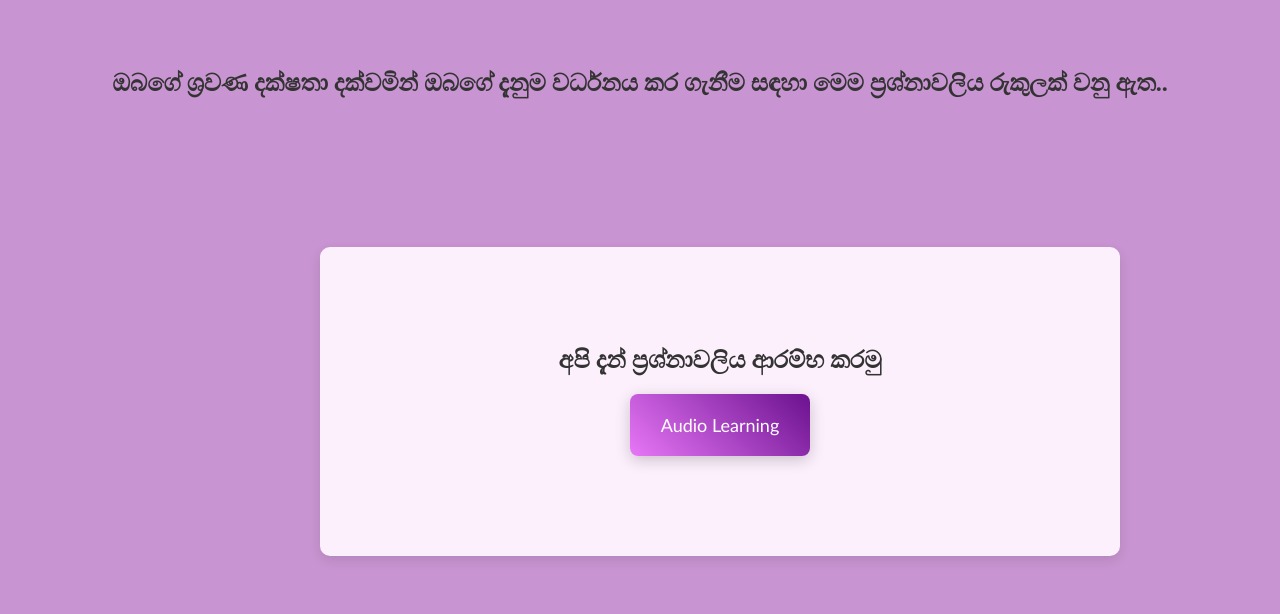
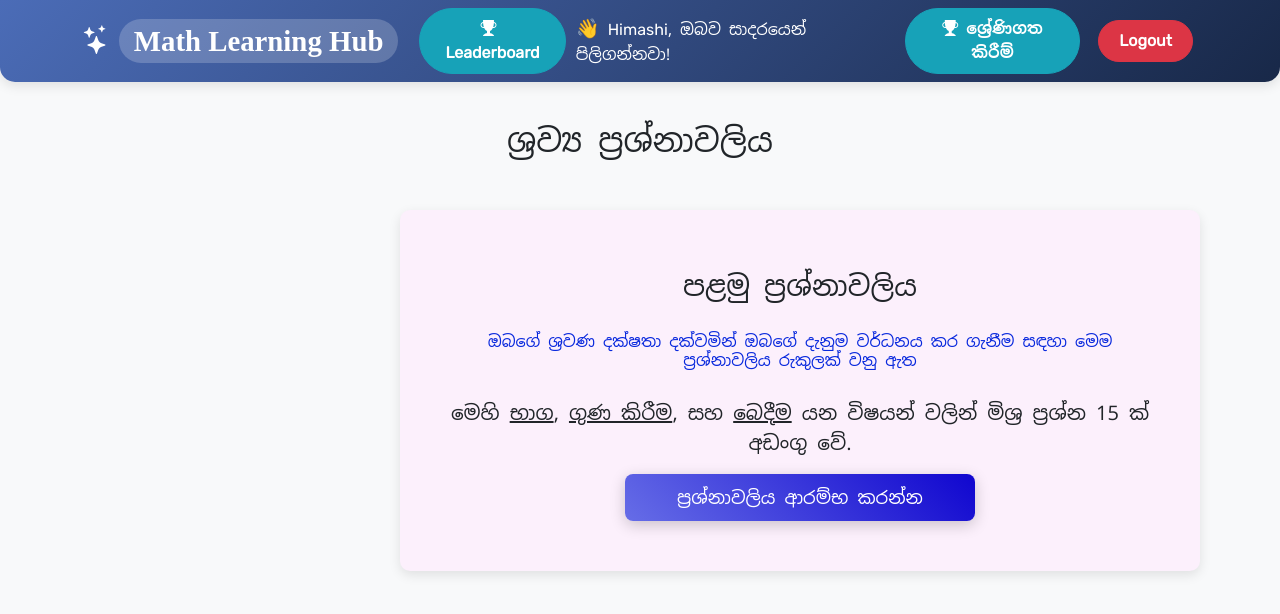
Before and after one commit to mayurasandakalum/research-complete-app, a Flask app: page / in a window 1280 px wide. Shown: the top 614 px of the page. Run offline with Flask 3, Linux system fonts and the light colour scheme; some libraries are stand-ins or nearby versions.

Commit message:
Implement to store the data in database

```diff
--- a/audio/app.py
+++ b/audio/app.py
@@ -123,18 +123,28 @@ def get_min_count_string(strings):
     no = extract_first_number(min_strings[0])
     return no
 
+# for all score
+def calculate_res(query):
+    result = []
+    for doc in query:
+        data_dict = doc.to_dict()
+        result.append(data_dict["data"]["Lesson"])
+    counts = Counter(result)
+    counts_dict = dict(counts)
+    return counts_dict
+
 # num- Total answered questions, # Total number of questions in a lesson
 def random_q_r(num, noq):
     global rd_lesson
     global rd_lesson_c
     if rd_lesson > 0:
-        if rd_lesson_c > 5:
+        if rd_lesson_c > 4:
             lesson = 100
         else:
-            rd_lesson_c += 1
+            rd_lesson_c = rd_lesson_c + 1
             lesson = rd_lesson - 1
     else:
-        lesson = int(num / noq)
+        lesson = int((num-1) / noq)
     start = lesson * 50
     qid = random.randint(start, start + 50)
     return qid
@@ -284,27 +294,38 @@ def submit_sudio():
     global Aud_results_2
 
     correct = False
+    qid = Aud_data['ID']
     audio_file = "static/aud_records/"+str(Aud_data['ID'])+".wav"
 
     ans_txt=stt_sinhala(audio_file)
     #retriev the current user's session info
     user=session.get('user', 'No user stored')
+    ori_answer=Aud_data['Answer']
+    lesson = Aud_data['Lesson']
+
     if ans_txt:
-        ori_answer=Aud_data['Answer']
+
         sim=is_similar(ori_answer,ans_txt)
         print(sim)
         print(sim,ori_answer)
         if sim> 0.6:
+            correct = True
             if rd_lesson > 0:
-                correct = True
                 Aud_results_2.append(Aud_data['Lesson'])
             else:
-                correct = True
                 Aud_results.append(Aud_data['Lesson'])
-            db.collection('audio_results').add({"name":user,"data":Aud_data})
 
-        print(Aud_results_2)
-        print(Aud_results)
+        db.collection('audio_results').add({
+            "user": user,
+            "question_id": qid,
+            "student_answer": ans_txt,
+            "correct_answer": ori_answer,
+            "lesson": lesson,
+            "is_correct": correct
+        })
+
+        # print(Aud_results_2)
+        # print(Aud_results)
 
         return jsonify({
             'success': True,
--- a/audio/static/home.css
+++ b/audio/static/home.css
@@ -24,21 +24,35 @@
 }
 
 .title {
-    font-size: 24px;
+        align-items: center;
+        font-size: 35px;
+        font-weight: bold;
+        font-family: "Lucida Sans", "Lucida Sans Regular", "Lucida Grande",
+          "Lucida Sans Unicode", Geneva, Verdana, sans-serif;
+        color: #333;
+        padding-top: 20px;
+}
+    /* font-size: 24px;
     font-weight: bold;
-    font-family: serif;
+    font-family: serif; */
+
+
+/* .sentencee{
+    text-align: center;
+    margin-top: 70px;
+    font-size: 16px;
 }
 
-.sentence{
-    text-align: center;
-    margin-top: 70px;
-}
+.sentencesnew {
+    font-size: 10px;
+} */
 
 .dashboard-container {
     text-align: center;
-    padding: 100px;
-    margin-top: 150px;
-    margin-left: 320px;
+    padding: 50px;
+    margin-top: 50px;
+    font-size: 10px;
+    margin-left: 400px;
     border-radius: 10px;
     box-shadow: 0 4px 12px rgba(0, 0, 0, 0.1);
     background-color: #fcf0fc;
@@ -48,7 +62,7 @@
 
 h1 {
     margin-bottom: 20px;
-    font-size: 24px;
+    font-size: 16px;
     color: #333;
     font-family: serif;
 }
@@ -57,18 +71,19 @@ h1 {
     display: flex;
     flex-wrap: wrap;
     gap: 20px;
+    font-size: 5px;
     justify-content: center;
-    font-family: 'Trebuchet MS', 'Lucida Sans Unicode', 'Lucida Grande', 'Lucida Sans', Arial, sans-serif;
+    /* font-family: 'Trebuchet MS', 'Lucida Sans Unicode', 'Lucida Grande', 'Lucida Sans', Arial, sans-serif;*/
 }
 
 .learning-btn {
-    padding: 20px 30px;
+    padding: 10px 28px;
     font-size: 18px;
     text-decoration: none;
     color: #fff;
     border-radius: 8px;
     text-align: center;
-    width: 180px;
+    width: 350px;
     position: relative;
     overflow: hidden;
     box-shadow: 0 4px 15px rgba(0, 0, 0, 0.2);
@@ -88,6 +103,35 @@ h1 {
     animation: shine 4s infinite;
 }
 
+
+.sen {
+    text-align: center;
+    font-size: 10px;
+
+}
+
+.card-text{
+    font-size: 20px;
+    padding-top: 20px;
+
+
+}
+
+.que {
+    padding-bottom: 20px;
+    padding-top: 10px;
+}
+
+.quesub {
+    color: #0828dd;
+}
+
+.qu {
+    text-align: center;
+    padding-top: 40px;
+}
+
+
 @keyframes shine {
     0% {
         transform: translateX(-100%) rotate(45deg);
@@ -105,10 +149,10 @@ h1 {
 
 /* Auditory - Playful Green/Blue gradient */
 .auditory {
-    background: linear-gradient(45deg, #e777f6, #6b118f);
+    background: linear-gradient(45deg, #666de7, #1006cf);
 }
 .auditory:hover {
-    background: linear-gradient(45deg, #d83db9, #8a058f);
+    background: linear-gradient(45deg, #3d78d8, #11058f);
 }
 
 
--- a/audio/templates/Auditory_learning.html
+++ b/audio/templates/Auditory_learning.html
@@ -50,6 +50,7 @@
         font-family: "Lucida Sans", "Lucida Sans Regular", "Lucida Grande",
           "Lucida Sans Unicode", Geneva, Verdana, sans-serif;
         color: #333;
+        padding-top: 20px;
       }
 
       /* -------------------------
@@ -233,10 +234,9 @@
 
   <body>
     <!-- Navbar -->
-    <nav class="navbar">
-      <div class="title">ශ්‍රව්‍ය ඉගෙනීම</div>
+    {% include 'base.html' %}
 
-    </nav>
+    <div class="title">ශ්‍රව්‍ය ඉගෙනීම</div>
     <!-- <div class="wrapper"> -->
       <!-- Chatbox with Character Icon -->
       <div class="chat-container">
--- a/audio/templates/Home.html
+++ b/audio/templates/Home.html
@@ -3,19 +3,6 @@
 <head>
     <link rel="stylesheet" type="text/css" href="{{ url_for('static', filename='home.css') }}">
 
-    <style>
-
-    /* Footer */
-
-
-        .contact-info {
-            font-size: 14px;
-            font-family:Cambria, Cochin, Georgia, Times, 'Times New Roman', serif;
-            margin-top: 10px;
-
-        }
-
-        </Style>
 
     <meta charset="UTF-8">
     <meta name="viewport" content="width=device-width, initial-scale=1.0">
@@ -23,14 +10,26 @@
     <link rel="stylesheet" href="{{ url_for('static', filename='home.css') }}">
 </head>
 <body>
-    <div class="sentence">
-    <h1>ඔබගේ ශ්‍රවණ දක්ෂතා දක්වමින් ඔබගේ දැනුම වර්ධනය කර ගැනීම සඳහා මෙම ප්‍රශ්නාවලිය රුකුලක් වනු ඇත..</h1>
+    {% include 'base.html' %}
+
+    <div class="sentencesnew">
+        <!-- <h1>ඔබගේ ශ්‍රවණ දක්ෂතා දක්වමින් ඔබගේ දැනුම වර්ධනය කර ගැනීම සඳහා මෙම ප්‍රශ්නාවලිය රුකුලක් වනු ඇත..</h1> -->
+    </div>
+    <div class="qu">
+        <h2>ශ්‍රව්‍ය ප්‍රශ්නාවලිය</h2>
     </div>
     <!-- Dashboard Content -->
     <div class="dashboard-container">
-        <h1>අපි දැන් ප්‍රශ්නාවලිය ආරම්භ කරමු</h1>
+        <div class="que">
+            <h3>පළමු ප්‍රශ්නාවලිය</h3>
+        </div>
+        <div class="quesub">
+            <h6>ඔබගේ ශ්‍රවණ දක්ෂතා දක්වමින් ඔබගේ දැනුම වර්ධනය කර ගැනීම සඳහා මෙම ප්‍රශ්නාවලිය රුකුලක් වනු ඇත</h6>
+        </div>
+            <p class="card-text">මෙහි <u>භාග</u>, <u>ගුණ කිරීම</u>, සහ <u>බෙදීම</u> යන විෂයන් වලින්
+            මිශ්‍ර ප්‍රශ්න 15 ක් අඩංගු වේ.</p>
         <div class="learning-methods">
-            <a href="auditory_learning" class="learning-btn auditory">Audio Learning</a>
+            <a href="auditory_learning" class="learning-btn auditory">ප්‍රශ්නාවලිය ආරම්භ කරන්න</a>
             <!-- <a href="reading_writing_learning" class="learning-btn reading-writing">Reading & Writing Learning</a>
             <a href="all_score" class="learning-btn visual">All Results</a> -->
         </div>
--- /dev/null
+++ b/audio/templates/base.html
@@ -0,0 +1,146 @@
+<!DOCTYPE html>
+<html lang="en">
+
+<head>
+  <meta charset="utf-8" />
+  <meta name="viewport" content="width=device-width, initial-scale=1, shrink-to-fit=no" />
+  <title>{% block title %} {% endblock %}</title>
+
+  <!-- Bootstrap CSS -->
+  <link href="https://cdn.jsdelivr.net/npm/bootstrap@5.3.3/dist/css/bootstrap.min.css" rel="stylesheet" type="text/css">
+  <link rel="stylesheet" href="https://maxcdn.bootstrapcdn.com/font-awesome/4.7.0/css/font-awesome.min.css" />
+  <link href="https://fonts.googleapis.com/css?family=Open+Sans|Rubik" rel="stylesheet" />
+  <link rel="stylesheet" href="https://cdn.jsdelivr.net/npm/bootstrap-icons@1.11.3/font/bootstrap-icons.min.css">
+
+  <!-- Sinhala Fonts - Nato Sans Sinhala -->
+  <link rel="preconnect" href="https://fonts.googleapis.com">
+  <link rel="preconnect" href="https://fonts.gstatic.com" crossorigin>
+  <link href="https://fonts.googleapis.com/css2?family=Noto+Sans+Sinhala:wght@100..900&display=swap" rel="stylesheet">
+
+
+  <style>
+    body {
+      font-family: 'Noto Sans Sinhala', 'Rubik', sans-serif;
+      background-color: #f8f9fa;
+    }
+
+    .navbar {
+      border-radius: 0 0 15px 15px;
+      box-shadow: 0 4px 12px rgba(0, 0, 0, 0.1);
+      background: linear-gradient(135deg, #4b6cb7 0%, #182848 100%) !important;
+    }
+
+    .navbar-brand {
+      font-size: 1.8rem;
+      font-weight: 700;
+      color: #fff !important;
+      display: flex;
+      align-items: center;
+    }
+
+    .navbar-brand strong {
+      background: rgba(255, 255, 255, 0.2);
+      padding: 5px 15px;
+      border-radius: 50px;
+      transition: all 0.3s;
+    }
+
+    .navbar-brand:hover strong {
+      background: rgba(255, 255, 255, 0.3);
+      transform: scale(1.05);
+    }
+
+    .btn {
+      border-radius: 50px;
+      padding: 8px 20px;
+      font-weight: 600;
+      transition: all 0.3s;
+    }
+
+    .btn:hover {
+      transform: translateY(-3px);
+      box-shadow: 0 5px 15px rgba(0, 0, 0, 0.15);
+    }
+
+    .btn-info {
+      background-color: #17a2b8;
+      border-color: #17a2b8;
+      color: white;
+    }
+
+    .child-friendly-footer {
+      background-color: #f8f9fa;
+      border-top: 3px dashed #dee2e6;
+      padding: 1rem 0;
+      margin-top: 3rem;
+    }
+
+    .nav-item {
+      margin: 0 5px;
+    }
+  </style>
+  {% block css %} {% endblock css %}
+</head>
+
+<body>
+  <nav class="navbar navbar-expand-md navbar-dark">
+    <div class="container">
+      <h1 class="mb-0">
+        <a href="{{ url_for('speech_guide') }}" class="navbar-brand">
+          <i class="bi bi-stars me-2"></i>
+          <strong>Math Learning Hub</strong>
+        </a>
+      </h1>
+      <button type="button" class="navbar-toggler" data-bs-toggle="collapse" data-bs-target="#navbar"
+        aria-controls="navbar" aria-expanded="false" aria-label="Toggle navigation">
+        <span class="navbar-toggler-icon"></span>
+      </button>
+      <div class="collapse navbar-collapse justify-content-end" id="navbar">
+        <ul class="navbar-nav align-items-center">
+
+          <li class="nav-item">
+            <a href="{{ url_for('speech_guide') }}" class="btn btn-info">
+              <i class="bi bi-trophy-fill me-2"></i>Leaderboard
+            </a>
+          </li>
+
+
+          <li class="nav-item">
+            <span class="text-white me-3">
+              <span class="me-2" style="font-size: 1.2rem;">👋</span>Himashi, ඔබව
+              සාදරයෙන් පිලිගන්නවා!
+            </span>
+          </li>
+          <li class="nav-item">
+            <a href="{{ url_for('speech_guide') }}" class="btn btn-info me-2">
+              <i class="bi bi-trophy-fill me-2"></i>ශ්‍රේණිගත කිරීම්
+            </a>
+          </li>
+
+          <li class="nav-item">
+            <a href="http://localhost:5000/logout" class="btn btn-danger">
+              Logout
+            </a>
+          </li>
+
+        </ul>
+      </div>
+    </div>
+  </nav>
+
+  {% block content %} {% endblock content %}
+
+  <!-- jQuery first, then Bootstrap JS -->
+  <script src="https://code.jquery.com/jquery-3.2.1.slim.min.js"
+    integrity="sha384-KJ3o2DKtIkvYIK3UENzmM7KCkRr/rE9/Qpg6aAZGJwFDMVNA/GpGFF93hXpG5KkN"
+    crossorigin="anonymous"></script>
+  <script src="https://cdnjs.cloudflare.com/ajax/libs/smooth-scroll/12.1.5/js/smooth-scroll.min.js"
+    integrity="sha256-MMt0/21G3z0Zg4ET1kI3HC9npItDowkitRDVr0FhCxA=" crossorigin="anonymous"></script>
+  <script src="https://cdn.jsdelivr.net/npm/bootstrap@5.3.3/dist/js/bootstrap.bundle.min.js"
+    integrity="sha384-YvpcrYf0tY3lHB60NNkmXc5s9fDVZLESaAA55NDzOxhy9GkcIdslK1eN7N6jIeHz"
+    crossorigin="anonymous"></script>
+
+  {% block js %}{% endblock js %}
+</body>
+
+</html>
--- a/routes.py
+++ b/routes.py
@@ -12,7 +12,7 @@ from firebase_admin import credentials, auth, firestore
 from models import login_required, teacher_required, student_required, User, Teacher, Student
 
 # Initialize the kinesthetic Firebase app with its service account
-kinesthetic_cred_path = "c:\\Users\\Makara\\Documents\\projects\\research\\combined-1\\kinesthetic\\serviceAccountKey.json"
+kinesthetic_cred_path = "C:\\Users\\dhana\\Documents\\Research_New\\research-complete-app\\kinesthetic\\serviceAccountKey.json"
 try:
     kinesthetic_cred = credentials.Certificate(kinesthetic_cred_path)
     kinesthetic_app = firebase_admin.initialize_app(kinesthetic_cred, name='kinesthetic')
```
Also changed, not shown: audio/templates/AudioGuide.html (+3 -13 lines), 1 other file.
